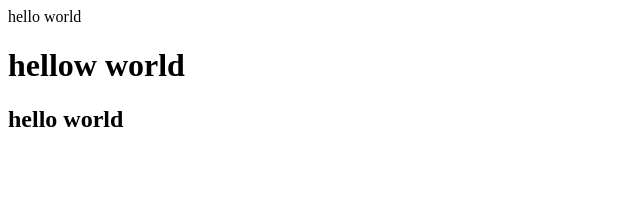
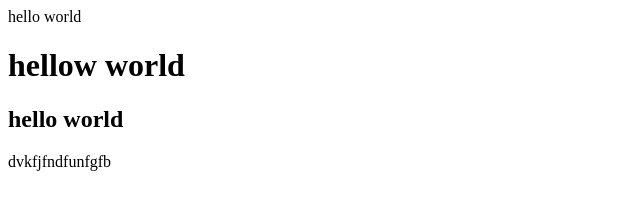
Before and after one commit to slava-js-hub/git_free, a plain HTML site: page index.html in a window 1280 px wide. Shown: the whole page, without its empty margins (0-640 px from the left). Drawn offline with Linux system fonts and the light colour scheme.

Commit message:
modified

```diff
--- a/index.html
+++ b/index.html
@@ -11,6 +11,7 @@
     hello world
     <h1>hellow world</h1>
     <h2>hello world</h2>
+    dvkfjfndfunfgfb
     <script src="script.js"></script>
 </body>
 </html>
```
